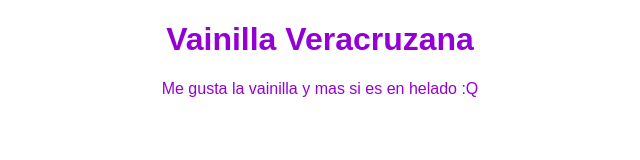
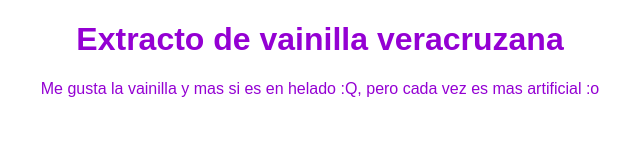
Before and after one commit to Avipez/HyperBlog, a plain HTML site: page articulo1.html in a window 1280 px wide. Shown: the whole page, without its empty margins (320-960 px from the left). Drawn offline with Linux system fonts and the light colour scheme.

Commit message:
Cambie el body

```diff
--- a/articulo1.html
+++ b/articulo1.html
@@ -8,8 +8,8 @@
 </head>
 <body>
     <h1>
-        Vainilla Veracruzana
+        Extracto de vainilla veracruzana
     </h1>
-Me gusta la vainilla y mas si es en helado :Q
+Me gusta la vainilla y mas si es en helado :Q, pero cada vez es mas artificial :o
 </body>
 </html>
```
